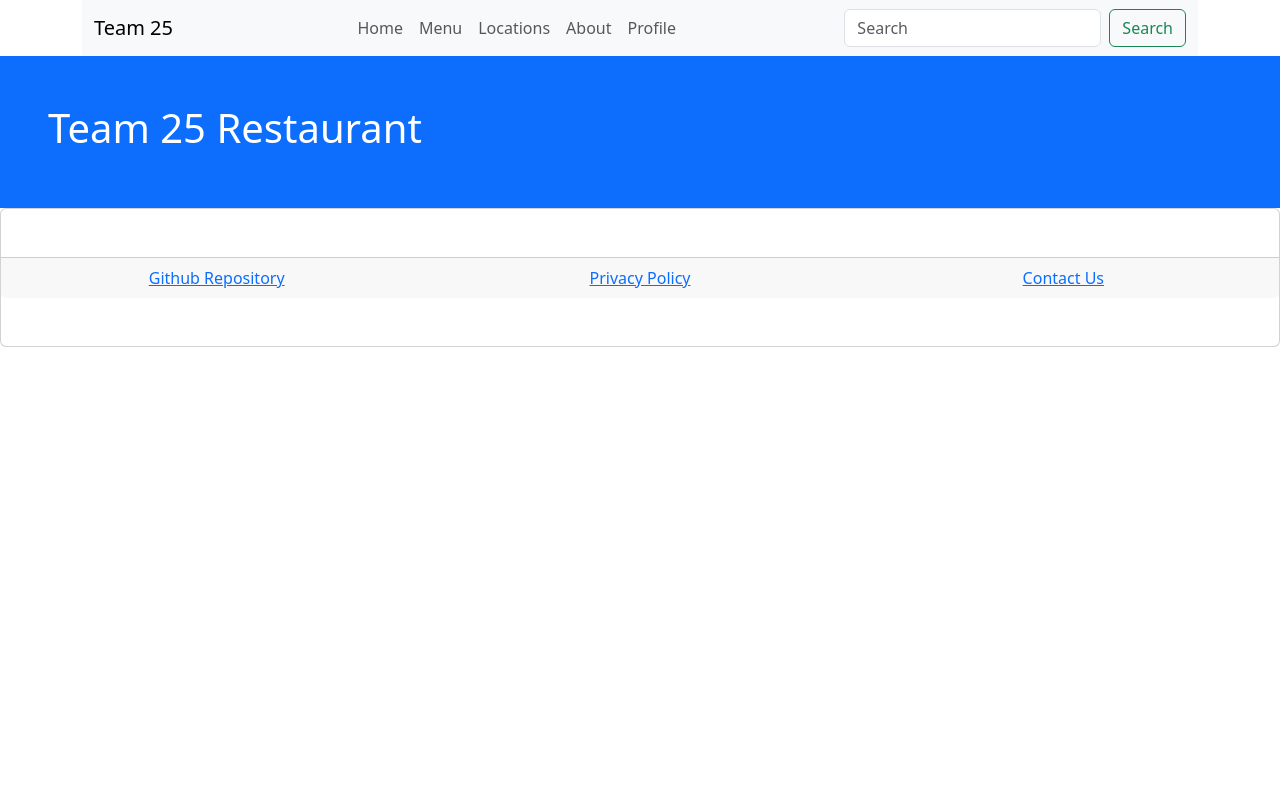
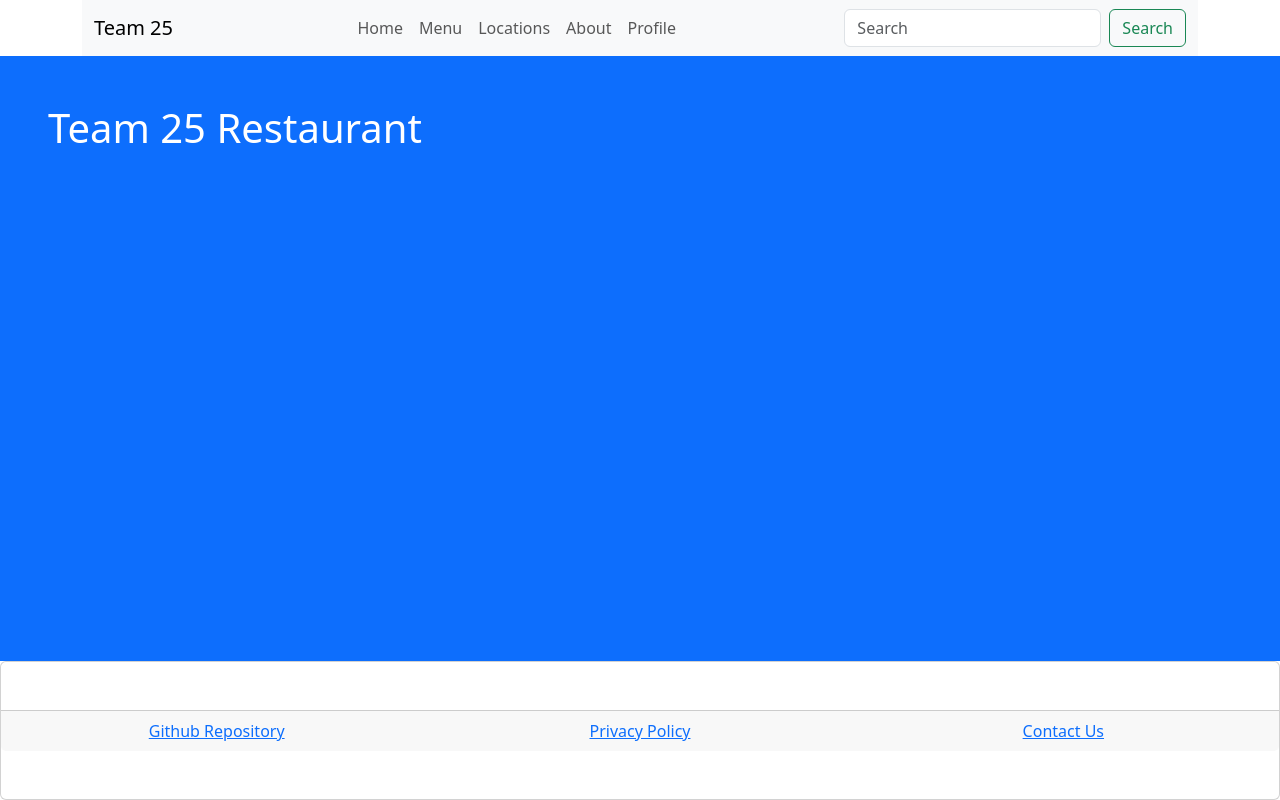
Before and after one commit to chingu-voyages/v50-tier3-team-25, a React (Vite) app in the folder front/: page / in a window 1280 px wide. Built offline with nearby package versions, Linux system fonts and the light colour scheme.

Commit message:
code: push footer down

```diff
--- a/front/src/App.css
+++ b/front/src/App.css
@@ -33,3 +33,9 @@ body {
   position: relative;
   overflow-y: scroll;
 }
+
+#page-content{
+display: grid;
+grid-template-rows: auto 1fr auto;
+min-height: 100vh;
+}
```
